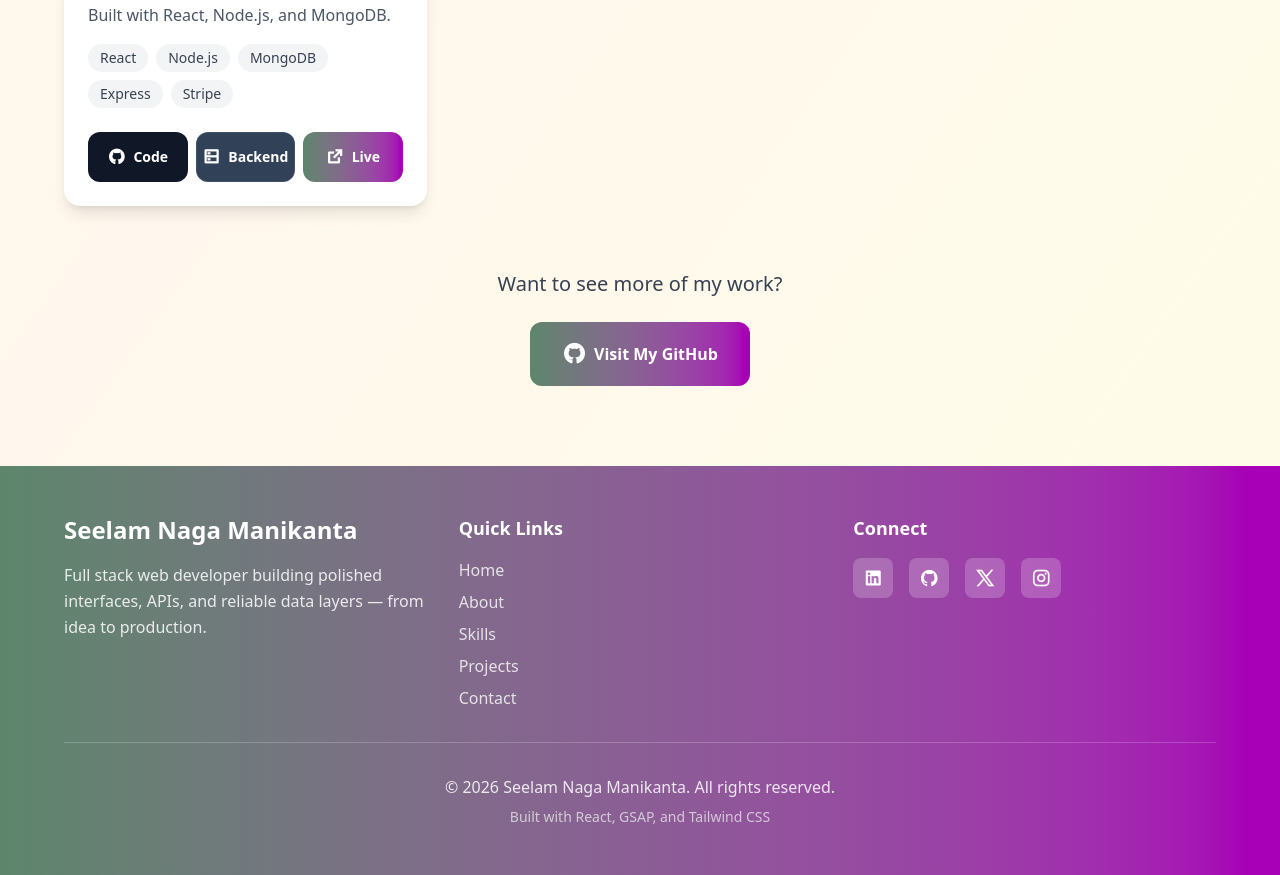
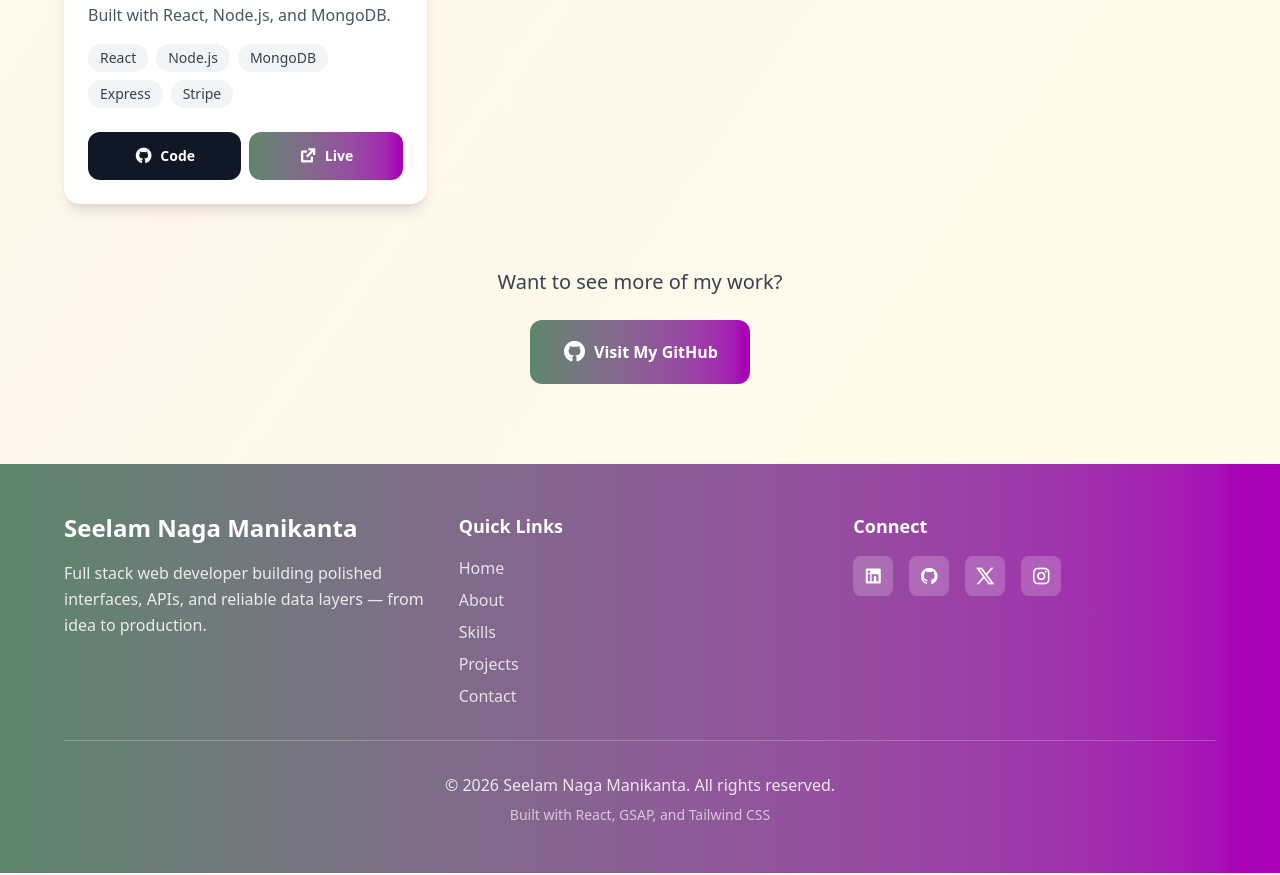
Before and after one commit to manikanta240/portfolio, a React (Vite) app: page /Projects in a window 1280 px wide. Shown: the part 1420-2295 px from the top of the page. Built offline with nearby package versions, Linux system fonts and the light colour scheme.

Commit message:
portfolio is completed

```diff
--- a/src/pages/Projects.jsx
+++ b/src/pages/Projects.jsx
@@ -39,8 +39,7 @@ const Projects = () => {
       technologies: ['React', 'GSAP', 'Tailwind CSS', 'React Router'],
       image: '💼',
       github: 'https://github.com/manikanta240/portfolio.git',
-      live: 'https://example.com',
-      backend: null,
+      live: 'https://portfolio-coral-eta-9e4g0qormb.vercel.app/',
       status: 'completed'
     },
 
@@ -53,7 +52,6 @@ const Projects = () => {
       image: '🌤️',
       github: 'https://github.com/manikanta240/Weather-App.git',
       live: 'https://example.com',
-      backend: null,
       status: 'completed'
     },
     {
@@ -64,8 +62,6 @@ const Projects = () => {
       technologies: ['React', 'Node.js', 'MongoDB', 'Express', 'Stripe'],
       image: '🛒',
       github: 'https://github.com/manikanta240/E-Commerce.git',
-      live: 'https://example.com',
-      backend: 'https://github.com/manikanta240/E-Commerce',
       status: 'completed'
     }
   ]
```
